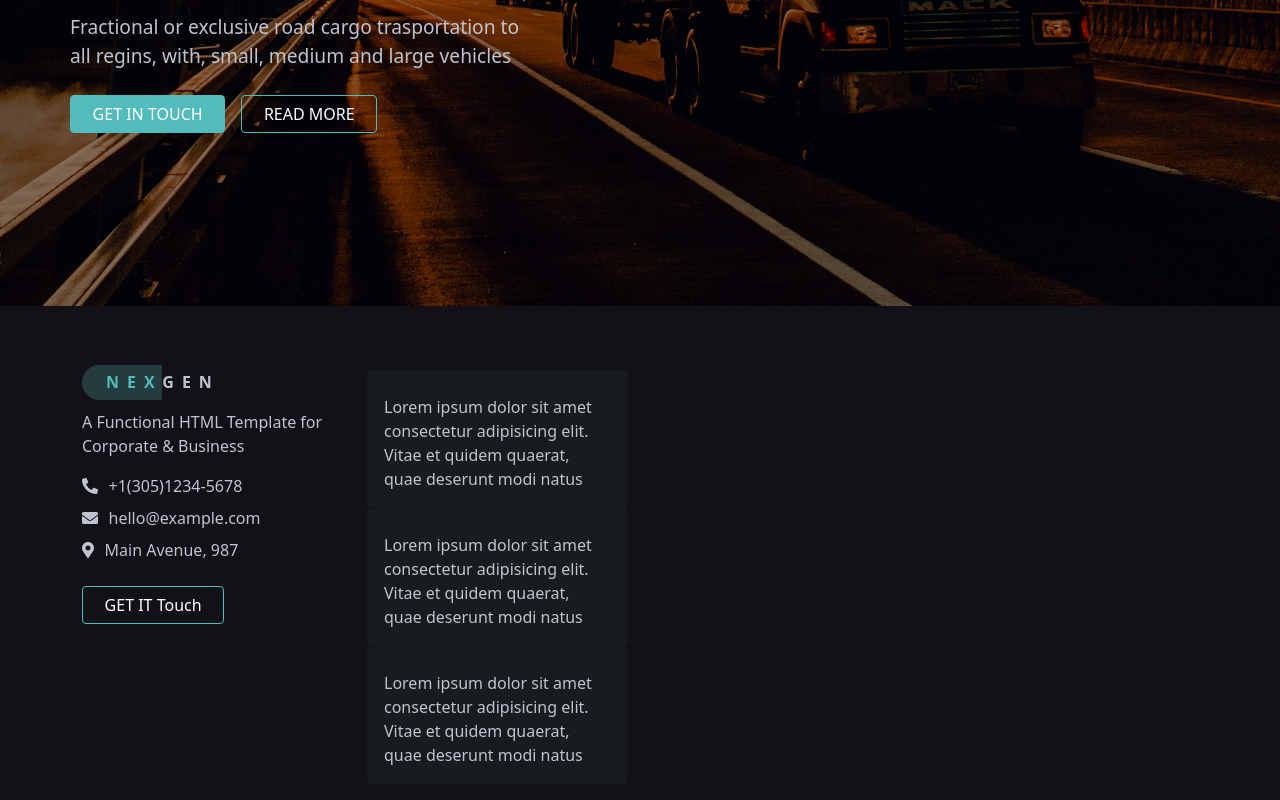
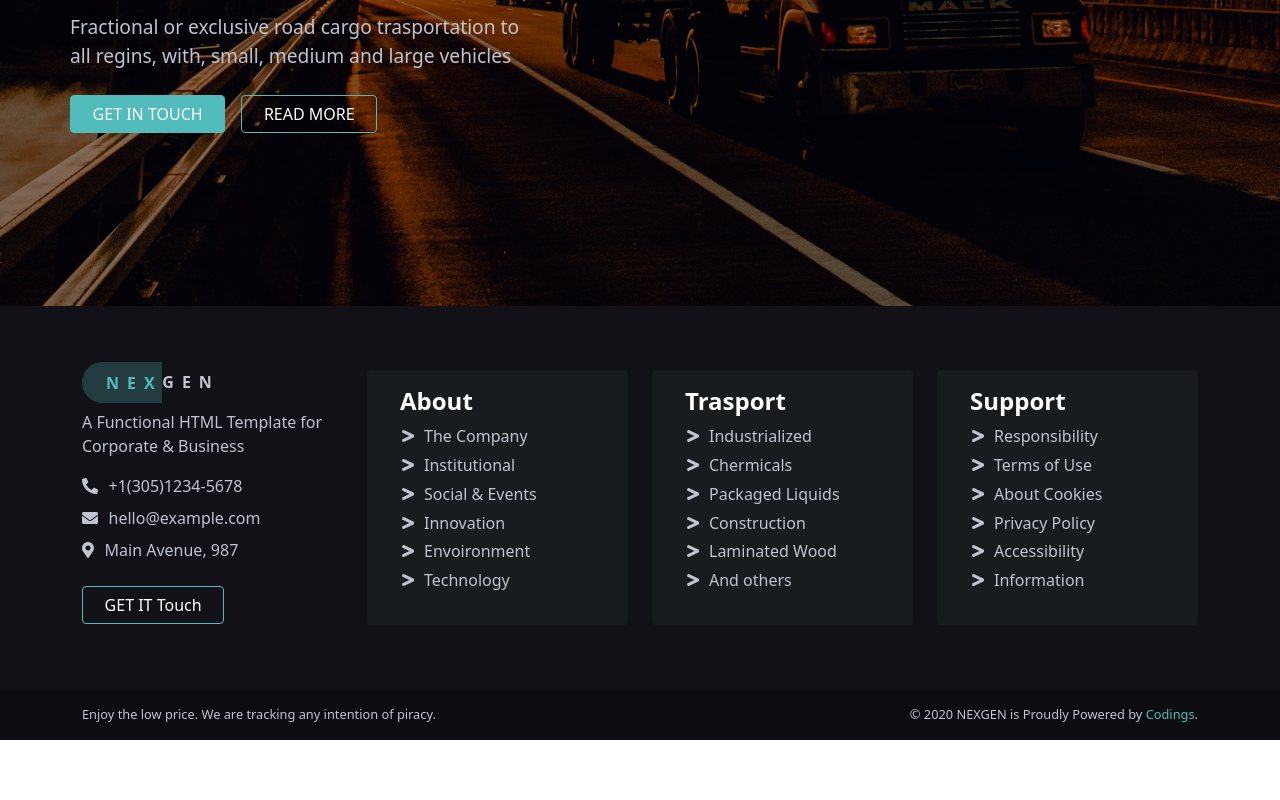
Before and after one commit to cenny1988/proj-html-vuejs, a Vue app: page / in a window 1280 px wide. Shown: the part 448-1248 px from the top of the page. After the commit the page ends 1188 px from the top, so only its background shows below. Built offline with nearby package versions, Linux system fonts and the light colour scheme.

Commit message:
footer complete

```diff
--- a/src/App.vue
+++ b/src/App.vue
@@ -4,7 +4,9 @@
 
     <AppFooter
       :contactsDetails="contacts"
-      :aboutsLinks="footerLinks"
+      :aboutsLinks="abouts"
+      :trasportLinks="trasports"
+      :supportLinks="supports"
     />
   </div>
 </template>
@@ -62,8 +64,7 @@ export default {
               contact: "Main Avenue, 987"
             },
           ],
-          footerLinks:{
-            about:[
+          abouts:[
             {
               link: "The Company",
               url: "#"
@@ -89,7 +90,7 @@ export default {
               url: "#"
             },
           ],
-            trasport:[
+          trasports:[
             {
               link: "Industrialized",
               url: "#"
@@ -115,7 +116,7 @@ export default {
               url: "#"
             },
           ],
-            support:[
+          supports:[
             {
               link: "Responsibility",
               url: "#"
@@ -141,8 +142,6 @@ export default {
               url: "#"
             },
           ],
-
-          },
       }
   }
 }
--- a/src/components/AppFooter.vue
+++ b/src/components/AppFooter.vue
@@ -1,8 +1,9 @@
 <template>
+<div>
   <footer>
       <div class="container">
           <div class="row row-cols-4">
-                <!-- col1 -->
+              <!-- col1 -->
               <div class="col">
                 <div class="logo mb-3">
                     <a href="#"><span>NEX</span>GEN</a>
@@ -15,17 +16,30 @@
               </div>
 
               <!-- col2 -->
-              <Card :links="aboutsLinks"/>
+              <Card :title="'About'" :links="aboutsLinks"/>
 
               <!-- col3 -->
-              <Card />
+              <Card :title="'Trasport'" :links="trasportLinks"/>
 
               <!-- col4 -->
-              <Card />
-
+              <Card :title="'Support'" :links="supportLinks"/>
           </div>
       </div>
+
   </footer>
+  <div id="copyright">
+    <div class="container">
+      <div class="row row-cols-2">
+        <div class="col">
+          Enjoy the low price. We are tracking any intention of piracy.
+        </div>
+        <div class="col text-end">
+          &#169; 2020 NEXGEN is Proudly Powered by <span>Codings</span>.
+        </div>
+      </div>
+    </div>
+  </div>
+</div>
 </template>
 
 <script>
@@ -40,7 +54,9 @@ export default {
   },
   props: {
       contactsDetails: Array,
-      aboutsLinks: Object
+      aboutsLinks: Array,
+      trasportLinks: Array,
+      supportLinks: Array,
   }
 }
 </script>
@@ -56,13 +72,23 @@ footer{
     letter-spacing: .5rem;
 
     span{
-      padding: .4rem 0 .4rem 1.5rem;
+      padding: .6rem 0 .6rem 1.5rem;
       border-top-left-radius: 35px;
       border-bottom-left-radius: 35px;
       color: #52bbbb;
       background-color: rgba($color: #52bbbb, $alpha: .25);
+      }
+
     }
 
+}
+#copyright{
+  background-color: #0d0d11;
+  padding: 1rem 0;
+  font-size: .8rem;
+
+  span{
+    color: #52bbbb;
   }
 }
 </style>
--- a/src/components/AppNavbar.vue
+++ b/src/components/AppNavbar.vue
@@ -34,7 +34,7 @@ export default {
     letter-spacing: .5rem;
 
     span{
-      padding: .4rem 0 .4rem 1.5rem;
+      padding: .6rem 0 .6rem 1.5rem;
       border-top-left-radius: 35px;
       border-bottom-left-radius: 35px;
       color: #52bbbb;
--- a/src/components/Card.vue
+++ b/src/components/Card.vue
@@ -1,25 +1,26 @@
 <template>
+<section>
   <div class="col">
-        <div class="card bg-dark-user" v-for=" link, i in links" :key="i">
+        <div class="card bg-dark-user">
             <div class="card-body">
-                <h5 class="card-title text-white">{{link.key}}</h5>
-                <p class="card-text">Lorem ipsum dolor sit amet consectetur adipisicing elit. Vitae et quidem quaerat, quae deserunt modi natus</p>
+                <h4 class="card-title text-white">{{title}}</h4>
+                <ul class="fa-ul">
+                    <li v-for="link, j in links" :key="j">
+                        <a href="#"><span class="fa-li"><i class="fas fa-greater-than"></i></span>{{link.link}}</a>
+                    </li>
+                </ul>
             </div>
         </div>
     </div>
+</section>
 </template>
 
 <script>
 export default {
   name: 'Card',
   props: {
-    links: Object
-  },
-  methods: {
-      print(item){
-          console.log(item);
-
-      }
+    links: Array,
+    title: String,
   },
 }
 </script>
@@ -28,6 +29,15 @@ export default {
 <style scoped lang="scss">
 .card{
       background-color: #191c1e;
+
+      h4{
+          margin-left: 1rem;
+          font-weight: 700;
+      }
+
+      li{
+          margin-bottom: .3rem;
+      }
 }
 
 </style>
```
Lines whose indentation alone changed are shown as unchanged.
